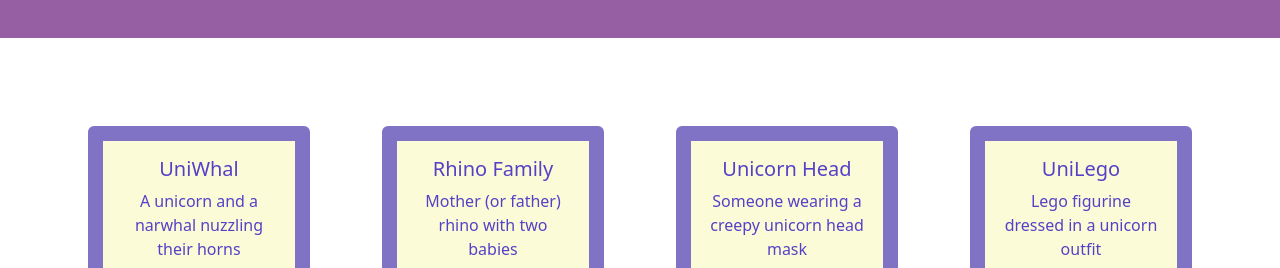
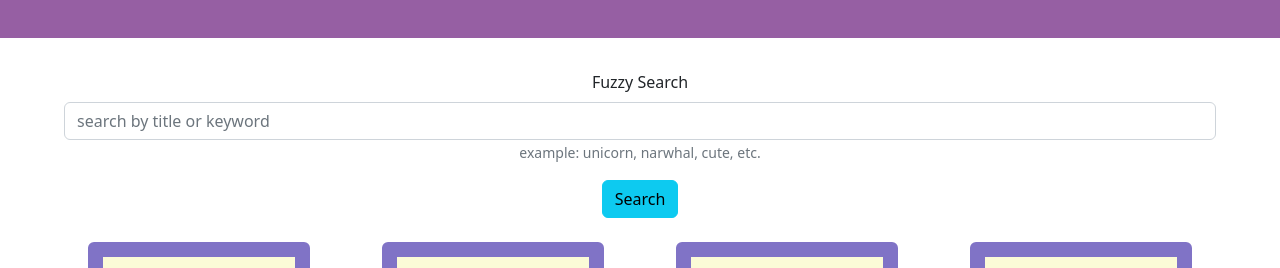
Before and after one commit to ezgi-c/horned-beast-app, a React (Create React App) app: page / in a window 1280 px wide. Shown: the part 162-430 px from the top of the page. Built offline with nearby package versions, Linux system fonts and the light colour scheme.

Commit message:
started strech goal

```diff
--- a/src/App.css
+++ b/src/App.css
@@ -23,6 +23,7 @@ h1 {
 
 .Main {
   margin: 4em;
+  margin-top: 2em;
 }
 
 #beast {
@@ -64,6 +65,10 @@ h1 {
   cursor: zoom-in;
 }
 
+.mb-3 {
+  margin-bottom: 4em;
+}
+
 .Footer {
   background-color:#965fa3;
   height: 8em;
--- a/src/App.js
+++ b/src/App.js
@@ -5,6 +5,7 @@ import Main from "./Main";
 import Footer from "./Footer";
 import data from "./data.json";
 import BeastModal from "./BeastModal";
+import Form from 'react-bootstrap/Form';
 
 class App extends React.Component {
   constructor(props) {
@@ -33,6 +34,7 @@ class App extends React.Component {
         data={this.data}
         handleShowModal={this.handleShowModal}
         />
+
         <BeastModal
           show={this.state.showBeastModal}
           handleClose={this.handleCloseModal}
--- /dev/null
+++ b/src/FuzzySearch.js
@@ -0,0 +1,35 @@
+import React from "react";
+import Button from 'react-bootstrap/Button';
+import Form from "react-bootstrap/Form";
+
+
+  class FuzzySearch extends React.Component {
+
+    // handleSubmit = (event) => {
+    //   const form = event.currentTarget;
+    //   if (form.checkValidity() === false) {
+    //     event.preventDefault();
+    //     event.stopPropagation();
+    //   }
+    // }
+
+    render (){
+    return (
+      <Form>
+        <Form.Group className="mb-3" controlId="formFuzzySearch">
+          <Form.Label>Fuzzy Search</Form.Label>
+          <Form.Control type="text" placeholder="search by title or keyword" />
+          <Form.Text className="text-muted">
+            example: unicorn, narwhal, cute, etc.
+          </Form.Text>
+        </Form.Group>
+
+        <Button variant="info" type="submit" onClick={this.handleSubmit}>
+          Search
+        </Button>
+      </Form>
+    );
+  }
+}
+
+  export default FuzzySearch
--- a/src/Main.js
+++ b/src/Main.js
@@ -1,6 +1,7 @@
 import React from "react";
 import HornedBeast from "./HornedBeast";
 import Row from "react-bootstrap/Row";
+import FuzzySearch from "./FuzzySearch";
 
 class Main extends React.Component {
   constructor(props) {
@@ -9,9 +10,13 @@ class Main extends React.Component {
     handleShowModal: this.props.handleShowModal,
     };
   }
+
+
+
   render() {
     return (
       <div className="Main">
+        <FuzzySearch/>
         <Row xs={1} sm={2} md={3} lg={4} >
           {this.props.data.map((beast) => (
             <HornedBeast
```
Also changed, not shown: 1 other file (tests, documents, lock files or other folders).
